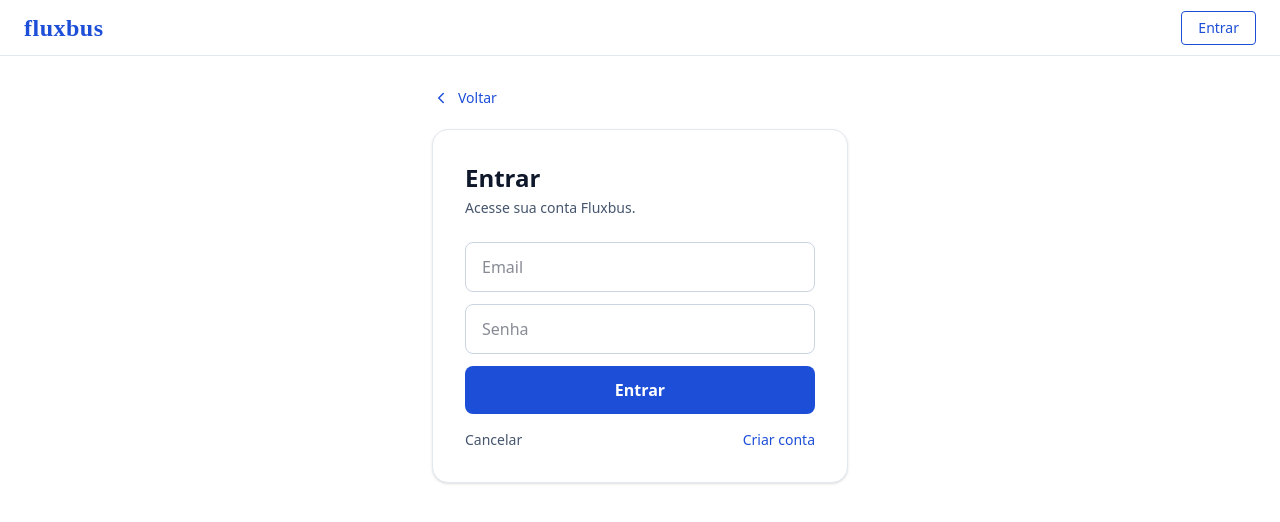
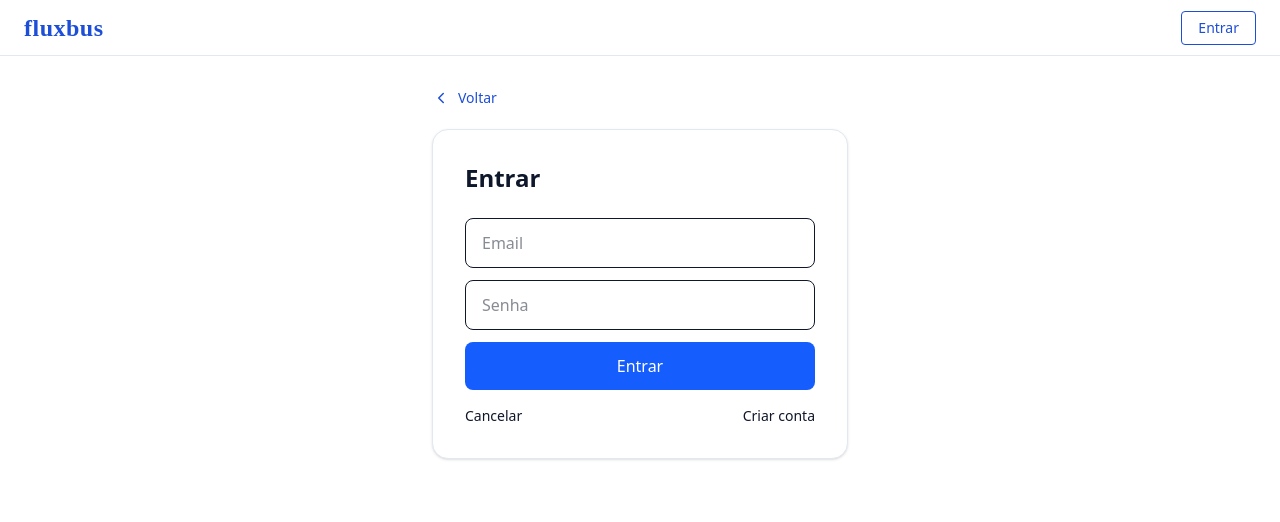
Before and after one commit to alvaro-73/onibus-startup, a Next.js app in the folder frontend/: page /login in a window 1280 px wide. Shown: the top 522 px of the page. Built offline with nearby package versions, Linux system fonts and the light colour scheme; no server answers.

Commit message:
ajeitando var longin

```diff
--- a/frontend/src/app/login/LoginClient.tsx
+++ b/frontend/src/app/login/LoginClient.tsx
@@ -20,8 +20,8 @@ export default function LoginClient() {
   async function entrar(e: React.FormEvent) {
     e.preventDefault();
 
-    if (!firebaseConfigured) {
-      setErro("Servico de autenticacao indisponivel. Configure as variaveis NEXT_PUBLIC_FIREBASE_* em .env.local.");
+    if (!firebaseConfigured || !auth || !db) {
+      setErro("Firebase nao configurado na Vercel.");
       return;
     }
 
@@ -30,6 +30,7 @@ export default function LoginClient() {
       setLoading(true);
 
       const cred = await signInWithEmailAndPassword(auth, email, senha);
+
       const snap = await get(ref(db, `usuarios/${cred.user.uid}`));
       const dados = snap.val();
 
@@ -56,15 +57,14 @@ export default function LoginClient() {
 
       <div className="bg-white border border-slate-200 rounded-2xl p-8 shadow-sm">
         <h1 className="text-2xl font-bold text-slate-900 mb-1">Entrar</h1>
-        <p className="text-sm text-slate-600 mb-6">Acesse sua conta Fluxbus.</p>
 
-        <form onSubmit={entrar} className="space-y-3">
+        <form onSubmit={entrar} className="space-y-3 mt-6">
           <input
             type="email"
             placeholder="Email"
             value={email}
             onChange={(e) => setEmail(e.target.value)}
-            className="w-full px-4 py-3 border border-slate-300 rounded-lg focus:outline-none focus:ring-2 focus:ring-fluxbus-blue"
+            className="w-full px-4 py-3 border rounded-lg"
             required
           />
 
@@ -73,7 +73,7 @@ export default function LoginClient() {
             placeholder="Senha"
             value={senha}
             onChange={(e) => setSenha(e.target.value)}
-            className="w-full px-4 py-3 border border-slate-300 rounded-lg focus:outline-none focus:ring-2 focus:ring-fluxbus-blue"
+            className="w-full px-4 py-3 border rounded-lg"
             required
           />
 
@@ -82,19 +82,15 @@ export default function LoginClient() {
           <button
             type="submit"
             disabled={loading}
-            className="w-full bg-fluxbus-blue text-white py-3 rounded-lg font-semibold hover:bg-fluxbus-blue-600 disabled:opacity-60"
+            className="w-full bg-blue-600 text-white py-3 rounded-lg"
           >
             {loading ? "Entrando..." : "Entrar"}
           </button>
         </form>
 
-        <div className="mt-4 flex items-center justify-between text-sm">
-          <Link href="/" className="text-slate-600 hover:underline">
-            Cancelar
-          </Link>
-          <Link href="/cadastro" className="text-fluxbus-blue hover:underline">
-            Criar conta
-          </Link>
+        <div className="mt-4 flex justify-between text-sm">
+          <Link href="/">Cancelar</Link>
+          <Link href="/cadastro">Criar conta</Link>
         </div>
       </div>
     </div>
--- a/frontend/src/lib/firebase.ts
+++ b/frontend/src/lib/firebase.ts
@@ -12,24 +12,21 @@ const firebaseConfig = {
   appId: process.env.NEXT_PUBLIC_FIREBASE_APP_ID,
 };
 
-export const firebaseConfigured: boolean = Boolean(
-  firebaseConfig.apiKey &&
-    firebaseConfig.authDomain &&
-    firebaseConfig.databaseURL &&
-    firebaseConfig.projectId &&
-    firebaseConfig.appId,
-);
+export const firebaseConfigured =
+  !!firebaseConfig.apiKey &&
+  !!firebaseConfig.authDomain &&
+  !!firebaseConfig.databaseURL &&
+  !!firebaseConfig.projectId &&
+  !!firebaseConfig.appId;
 
-let _app: FirebaseApp | null = null;
-let _db: Database | null = null;
-let _auth: Auth | null = null;
+let app: FirebaseApp | undefined;
+let db: Database | undefined;
+let auth: Auth | undefined;
 
 if (firebaseConfigured) {
-  _app = getApps().length ? getApps()[0]! : initializeApp(firebaseConfig as Record<string, string>);
-  _db = getDatabase(_app);
-  _auth = getAuth(_app);
+  app = getApps().length ? getApps()[0] : initializeApp(firebaseConfig);
+  db = getDatabase(app);
+  auth = getAuth(app);
 }
 
-export const app = _app;
-export const db = _db as Database;
-export const auth = _auth as Auth;
+export { app, db, auth };
```
